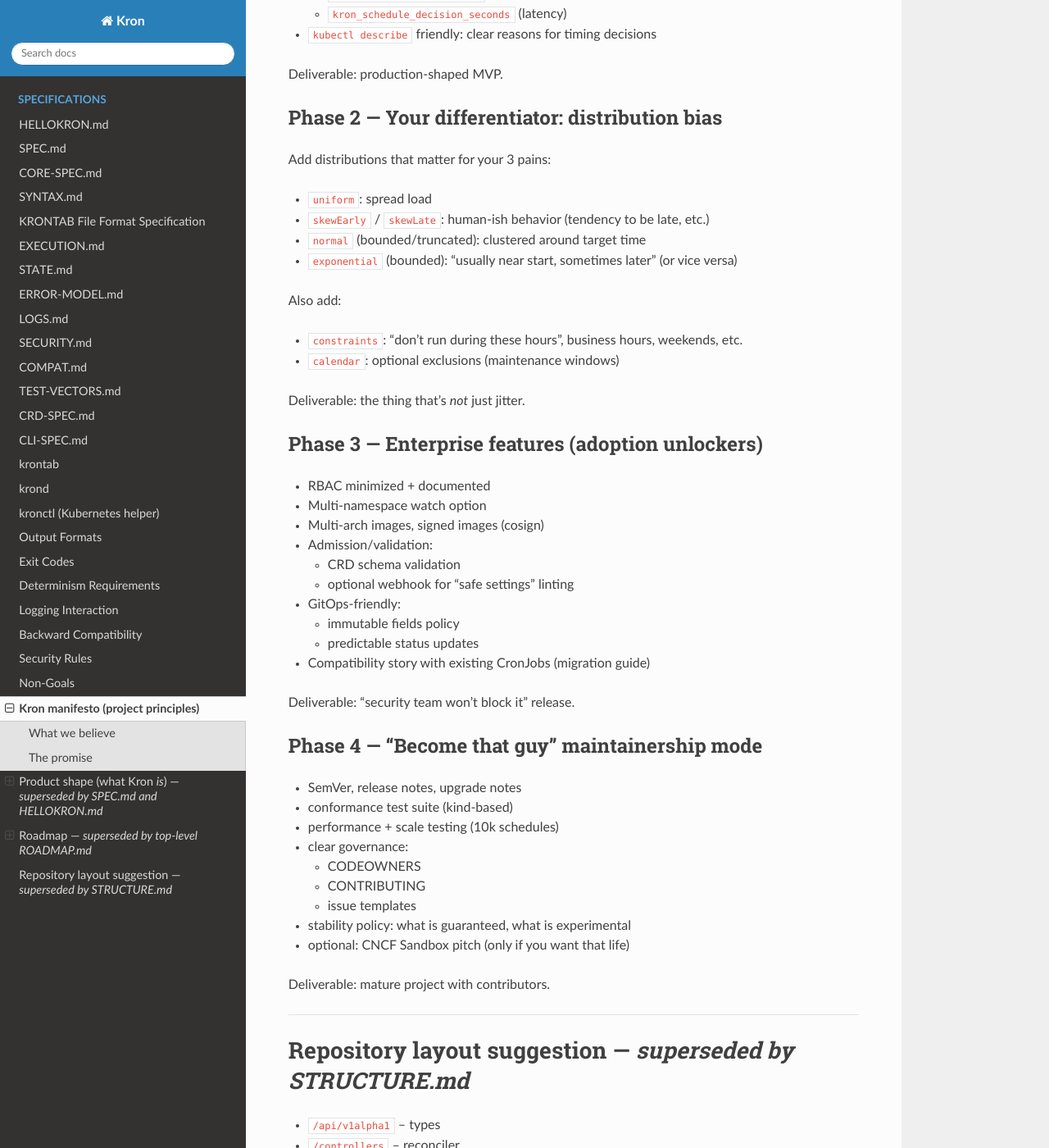
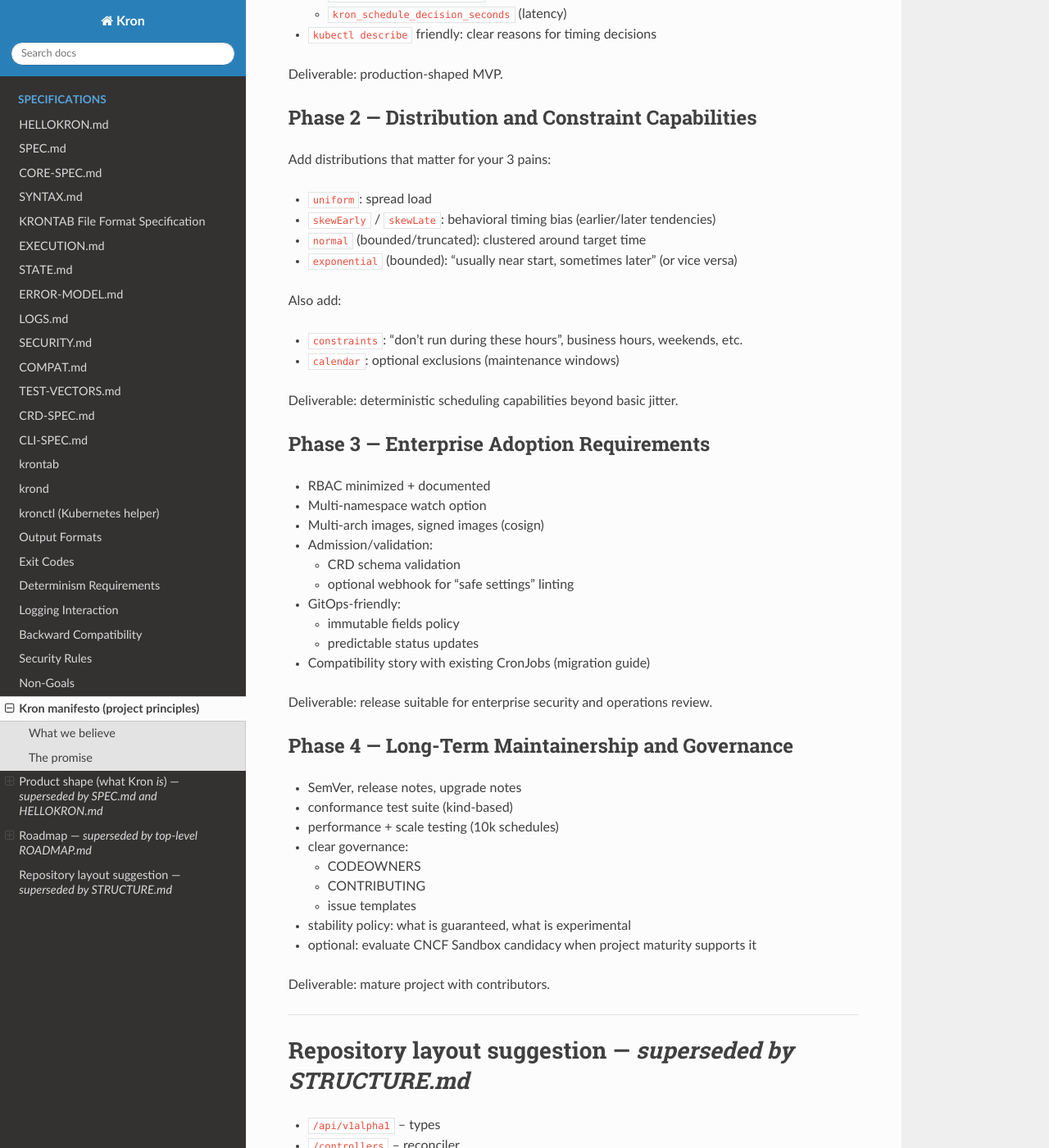
Before and after one commit to desuex/kron, a Sphinx documentation site: the page built from docs/MANIFESTO.md, in a window 1280 px wide and 1400 px high, scrolled down 2341 px. Shown: the whole window at 82% size. Built offline with Sphinx 7.4.7 and the Read the Docs theme 3.1.0, drawn with Linux system fonts in a browser that asks for light colours.

Commit message:
fix: docs

```diff
--- a/docs/MANIFESTO.md
+++ b/docs/MANIFESTO.md
@@ -92,12 +92,12 @@ Deliverable: a working alpha that spreads CronJobs across a window (uniform).
 
 Deliverable: production-shaped MVP.
 
-## Phase 2 — Your differentiator: distribution bias
+## Phase 2 — Distribution and Constraint Capabilities
 
 Add distributions that matter for your 3 pains:
 
 * `uniform`: spread load
-* `skewEarly` / `skewLate`: human-ish behavior (tendency to be late, etc.)
+* `skewEarly` / `skewLate`: behavioral timing bias (earlier/later tendencies)
 * `normal` (bounded/truncated): clustered around target time
 * `exponential` (bounded): “usually near start, sometimes later” (or vice versa)
 
@@ -106,9 +106,9 @@ Also add:
 * `constraints`: “don’t run during these hours”, business hours, weekends, etc.
 * `calendar`: optional exclusions (maintenance windows)
 
-Deliverable: the thing that’s *not* just jitter.
+Deliverable: deterministic scheduling capabilities beyond basic jitter.
 
-## Phase 3 — Enterprise features (adoption unlockers)
+## Phase 3 — Enterprise Adoption Requirements
 
 * RBAC minimized + documented
 * Multi-namespace watch option
@@ -123,9 +123,9 @@ Deliverable: the thing that’s *not* just jitter.
   * predictable status updates
 * Compatibility story with existing CronJobs (migration guide)
 
-Deliverable: “security team won’t block it” release.
+Deliverable: release suitable for enterprise security and operations review.
 
-## Phase 4 — “Become that guy” maintainership mode
+## Phase 4 — Long-Term Maintainership and Governance
 
 * SemVer, release notes, upgrade notes
 * conformance test suite (kind-based)
@@ -136,7 +136,7 @@ Deliverable: “security team won’t block it” release.
   * CONTRIBUTING
   * issue templates
 * stability policy: what is guaranteed, what is experimental
-* optional: CNCF Sandbox pitch (only if you want that life)
+* optional: evaluate CNCF Sandbox candidacy when project maturity supports it
 
 Deliverable: mature project with contributors.
 
```
